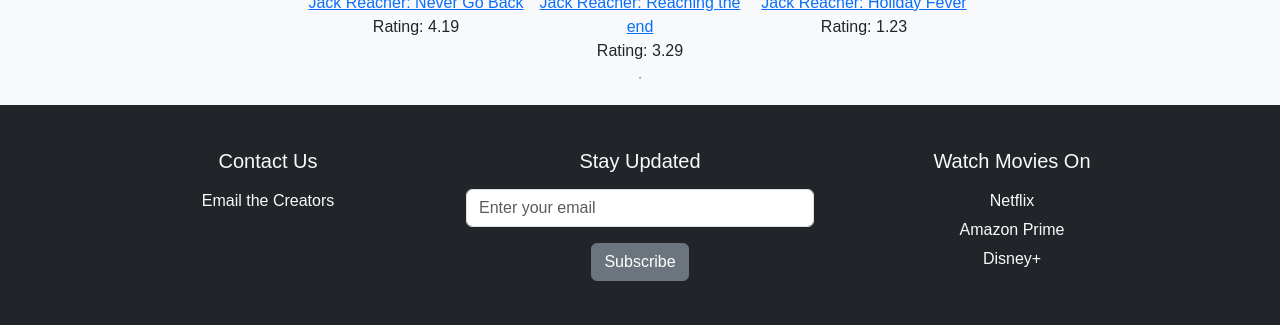
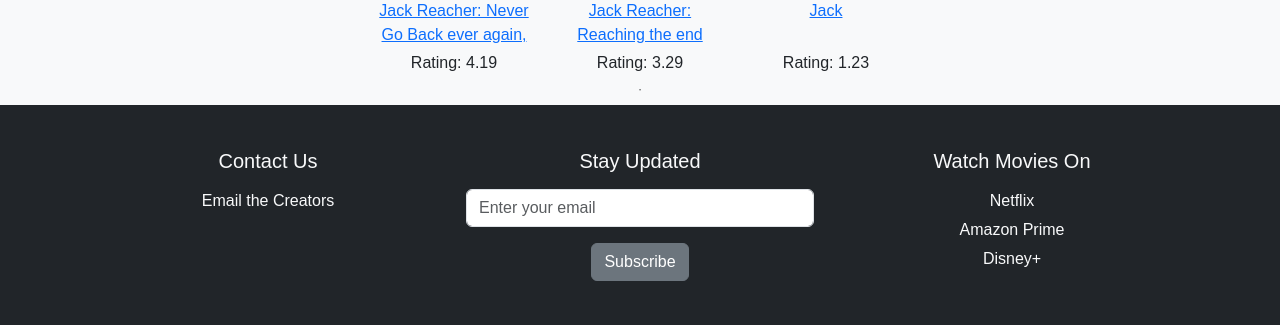
Before and after one commit to FedDawb/movie_chooser, a Flask app: page / in a window 1280 px wide. Shown: the part 1461-1786 px from the top of the page. Run offline with Flask 3, Linux system fonts and the light colour scheme; some web fonts are replaced.

Commit message:
styling for the carousel, created test.py for temporary fake functionality until API calls are ready.

```diff
--- a/Project Files/static/css/carousel.css
+++ b/Project Files/static/css/carousel.css
@@ -214,3 +214,13 @@ h3 {
     font-style: normal;
     text-align:left;
 }
+
+.column_styling {
+    height: 52px;
+}
+
+.column_styling > a {
+    height: 52px;
+    display: block;
+    overflow: hidden;
+}
--- a/Project Files/static/js/carousel.js
+++ b/Project Files/static/js/carousel.js
@@ -4,8 +4,8 @@ $('.responsive').slick({
     dots: true,
     infinite: true,
     speed: 300,
-    slidesToShow: 5,
-    slidesToScroll: 5,
+    slidesToShow: 6,
+    slidesToScroll: 6,
     responsive: [
       {
         breakpoint: 1024,
@@ -37,17 +37,3 @@ $('.responsive').slick({
       // instead of a settings object
     ]
   });
-
-/*
-  document.querySelector(`#button`).addEventListener('click', function(e){
-      alert('Hello Bex');
-      console.log(e)
-  });
-
-document.querySelectorAll('.btn-outline-success').forEach(elm => {
-      elm.addEventListener('click', e=>{
-        let title=elm.closest('div').querySelector('p >b').innerHTML;
-        alert(`I clicked on ${title}`)
-      })
-})
-*/
--- a/Project Files/templates/index_2.html
+++ b/Project Files/templates/index_2.html
@@ -37,9 +37,12 @@
             <div>
                 <img src="{{ movie.poster_path }}" width="97" height="145"/><br>
                 <div>
-                    <a class="mb-0" href="">{{ movie.title }}</a>
-                    <div>
-                    Rating: {{ movie.vote_average }}
+                    <div class="container">
+                      <div class="row h-25">
+                        <div class="col column_styling"><a class="mb-0" href="">{{ movie.title }}</a></div>
+                        <div class="w-100"></div>
+                        <div class="col">Rating: {{ movie.vote_average }}</div>
+                      </div>
                     </div>
                 </div>
             </div>
@@ -48,22 +51,24 @@
         </div>
     </div>
 
-
     <div class="container text-center mt-5">
       <div class=""><h3> Action </h3></div>
 
         <div class="responsive">
-<!--            {% for movie in movies %}-->
+            {% for movie in movies %}
             <div>
                 <img src="{{ movie.poster_path }}" width="97" height="145"/><br>
                 <div>
-                    <a class="mb-0" href="">{{ movie.title }}</a>
-                    <div>
-                    Rating: {{ movie.vote_average }}
+                    <div class="container">
+                      <div class="row h-25">
+                        <div class="col column_styling"><a class="mb-0" href="">{{ movie.title }}</a></div>
+                        <div class="w-100"></div>
+                        <div class="col">Rating: {{ movie.vote_average }}</div>
+                      </div>
                     </div>
                 </div>
             </div>
-<!--            {% endfor %}-->
+            {% endfor %}
 
         </div>
     </div>
@@ -76,9 +81,12 @@
             <div>
                 <img src="{{ movie.poster_path }}" width="97" height="145"/><br>
                 <div>
-                    <a class="mb-0" href="">{{ movie.title }}</a>
-                    <div>
-                    Rating: {{ movie.vote_average }}
+                    <div class="container">
+                      <div class="row h-25">
+                        <div class="col column_styling"><a class="mb-0" href="">{{ movie.title }}</a></div>
+                        <div class="w-100"></div>
+                        <div class="col">Rating: {{ movie.vote_average }}</div>
+                      </div>
                     </div>
                 </div>
             </div>
--- a/Project Files/test.py
+++ b/Project Files/test.py
@@ -16,7 +16,7 @@ class Film:
                 "id": 343611,
                 "original_title": "Jack Reacher: Never Go Back",
                 "original_language": "en",
-                "title": "Jack Reacher: Never Go Back",
+                "title": "Jack Reacher: Never Go Back ever again, never ever again, never ever again you hear?",
                 "backdrop_path": "/4ynQYtSEuU5hyipcGkfD6ncwtwz.jpg",
                 "popularity": 26.818468,
                 "vote_count": 201,
@@ -60,7 +60,7 @@ class Film:
                 "id": 343611,
                 "original_title": "Jack Reacher: Holiday Fever",
                 "original_language": "en",
-                "title": "Jack Reacher: Holiday Fever",
+                "title": "Jack ",
                 "backdrop_path": "/4ynQYtSEuU5hyipcGkfD6ncwtwz.jpg",
                 "popularity": 26.818468,
                 "vote_count": 201,
```
Also changed, not shown: 1 other file.
